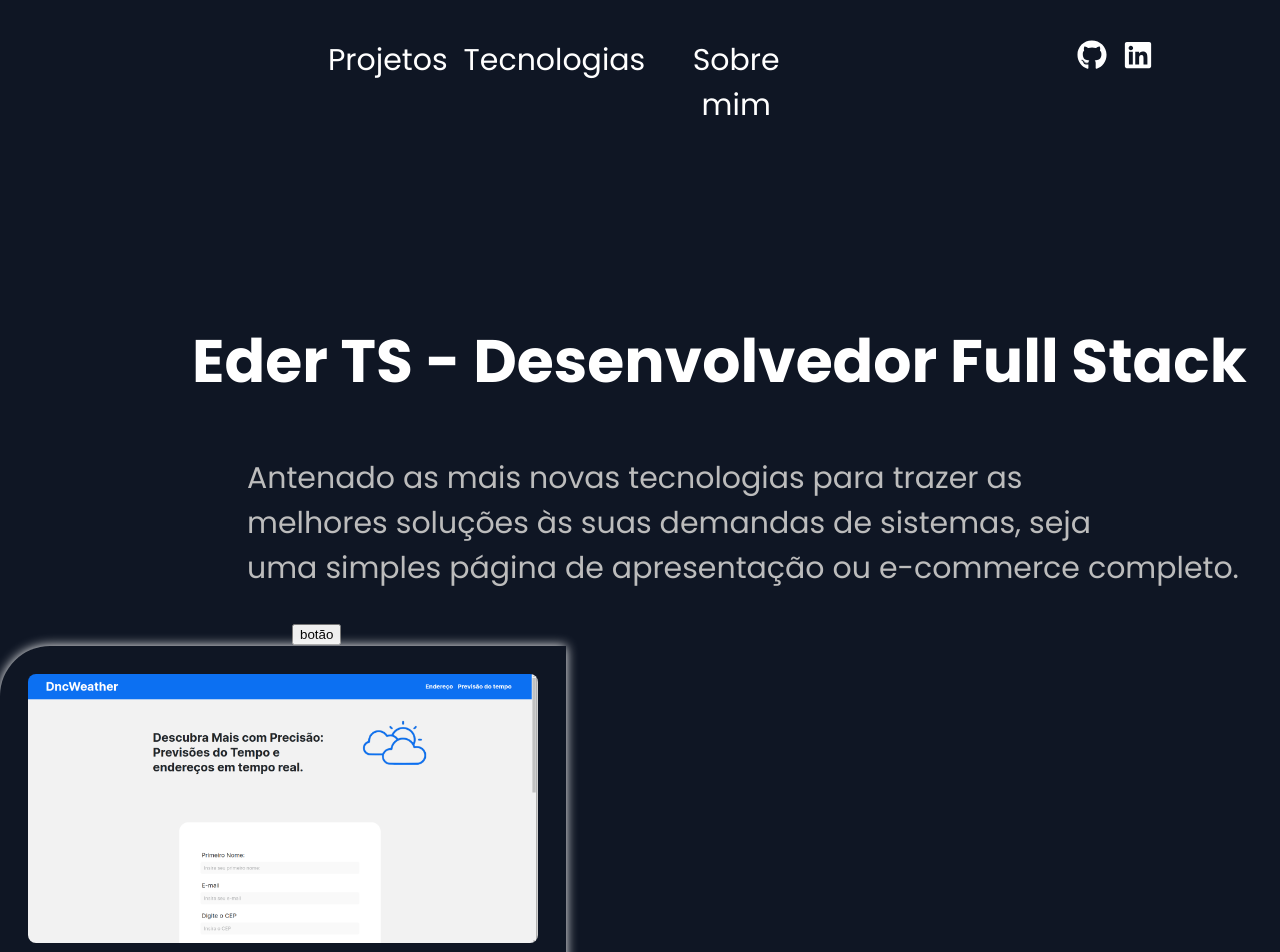
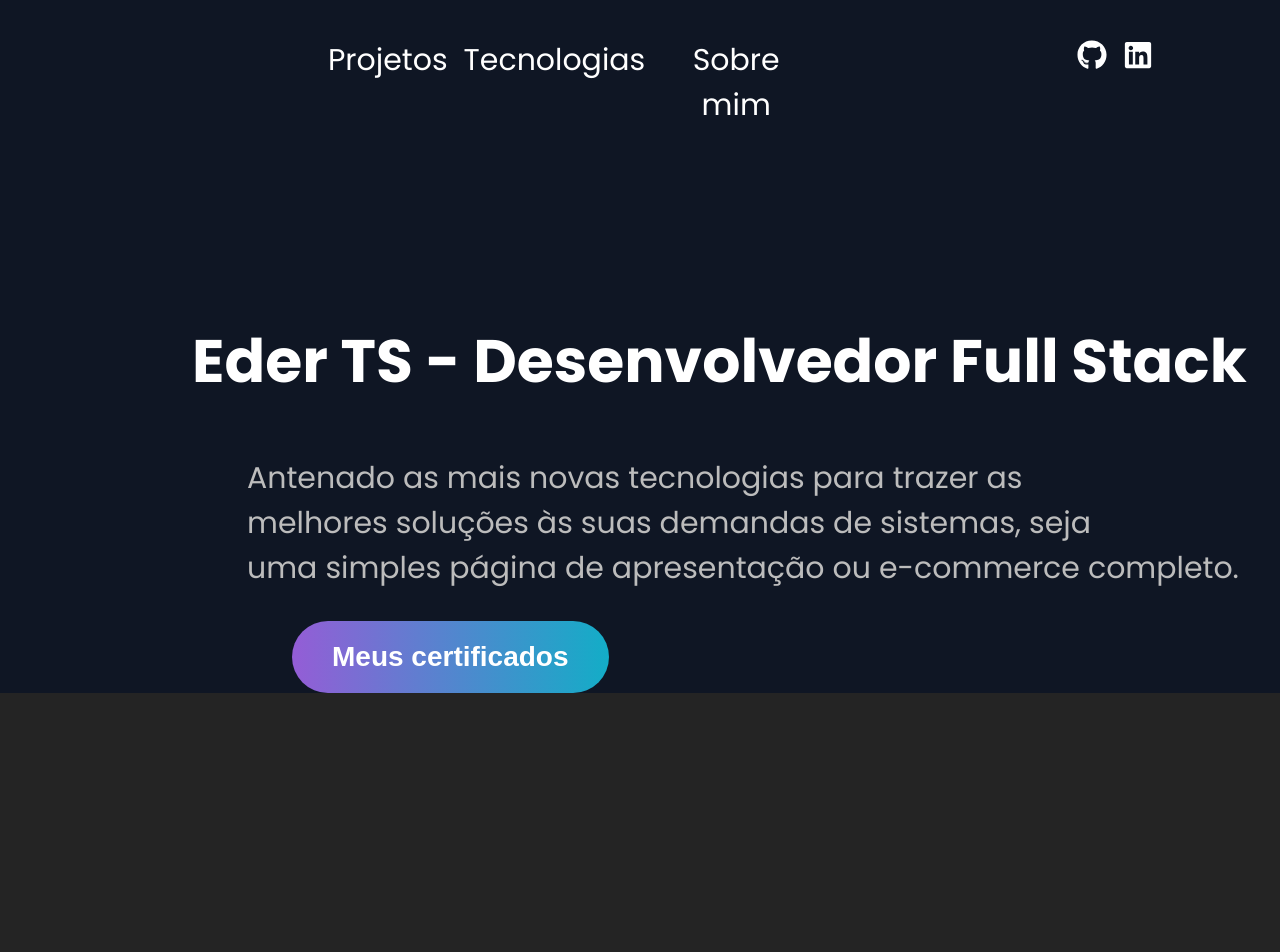
Before and after one commit to Eder-TS/Desafio-3-DNC, a React (Vite) app: page / in a window 1280 px wide. Shown: the top 952 px of the page. After the commit the page ends 800 px from the top, so only its background shows below. Built offline with nearby package versions, Linux system fonts and the light colour scheme.

Commit message:
Created button element and put it into others components

```diff
--- a/src/App.jsx
+++ b/src/App.jsx
@@ -1,22 +1,15 @@
 import NavBar from './components/NavBar'
 import Presentation from './components/Presentation'
-import Card from './components/elements/Card'
+import Projects from './components/Projects'
 import './App.css'
-import projects from './components/Projects/projects.js'
+
 
 function App() {
   return (
     <>
       <NavBar/>
       <Presentation/>
-      <Card
-        site= {projects[0].site}
-        src= {projects[0].src}
-        alt= {projects[0].alt}
-        title= {projects[0].title}
-        description= {projects[0].description}
-        repo= {projects[0].repo}
-      />
+      <Projects/>
     </>
   )
 }
--- a/src/components/NavBar/index.jsx
+++ b/src/components/NavBar/index.jsx
@@ -1,7 +1,7 @@
 import { FaGithub, FaLinkedin } from "react-icons/fa"
 import styles from './NavBar.module.css'
 
-function NavBar(){
+export default function NavBar(){
     return(
         <nav className={styles.navbar}>
             <ul className={styles.internalLinks}>
@@ -27,5 +27,3 @@ function NavBar(){
 
     )
 }
-
-export default NavBar
--- a/src/components/Presentation/Presentation.module.css
+++ b/src/components/Presentation/Presentation.module.css
@@ -12,6 +12,10 @@
     margin-left: 55px;
 }
 
-.button{
+section div{
     margin-left: 100px;
 }
+
+section div button{
+    font-size: 28px;
+}
--- a/src/components/Presentation/index.jsx
+++ b/src/components/Presentation/index.jsx
@@ -1,6 +1,7 @@
+import Button from '../elements/Button'
 import styles from './Presentation.module.css'
 
-function Presentation(){
+export default function Presentation(){
     return(
         <section className={styles.presentation}>
             <h1>Eder TS - Desenvolvedor Full Stack</h1>
@@ -11,9 +12,7 @@ function Presentation(){
                 uma simples página de apresentação ou e-commerce completo.
             </p>
 
-            <button className={styles.button}>botão</button>
+            <Button href="https://www.linkedin.com/in/eder-ts/details/certifications/" text="Meus certificados" />
         </section>
     )
 }
-
-export default Presentation
--- /dev/null
+++ b/src/components/Projects/index.jsx
@@ -0,0 +1,6 @@
+export default function Projects(){
+    return(
+        <>
+        </>
+    )
+}
--- /dev/null
+++ b/src/components/elements/Button/Button.module.css
@@ -0,0 +1,15 @@
+.button button{
+    background: linear-gradient(90deg, #945DD6 0%, #6978D1 33%, #13ADC7 100%);
+
+    color: white;
+    font-weight: 600;
+
+    padding: 20px 40px;
+
+    border-radius: 60px;
+    border: none;
+}
+
+.button button:hover{
+    cursor: pointer;
+}
--- /dev/null
+++ b/src/components/elements/Button/index.jsx
@@ -0,0 +1,10 @@
+import styles from './Button.module.css'
+export default function Button({href, text}){
+    return(
+        <div className={styles.button}>
+            <a href={href}>
+                <button>{text}</button>
+            </a>
+        </div>
+    )
+}
--- a/src/components/elements/Card/Card.module.css
+++ b/src/components/elements/Card/Card.module.css
@@ -33,7 +33,11 @@ img{
     font-weight: 600;
 }
 
-.button{
+article div{
     position: absolute;
     bottom: 25px;
 }
+
+article div button{
+    font-size: 20px;
+}
--- a/src/components/elements/Card/index.jsx
+++ b/src/components/elements/Card/index.jsx
@@ -1,6 +1,7 @@
+import Button from '../Button'
 import styles from './Card.module.css'
 
-function Card({site, src, alt, title, description, repo}){
+export default function Card({site, src, alt, title, description, repo}){
     return(
         <article className={styles.card}>
             <a href={site}>
@@ -11,9 +12,7 @@ function Card({site, src, alt, title, description, repo}){
 
             <p className={styles.text}>{description}</p>
 
-            <button className={styles.button}> <a href={repo}>Repositório do projeto</a></button>
+            <Button href={repo} text="Repositório do projeto"/>
         </article>
     )
 }
-
-export default Card
```
